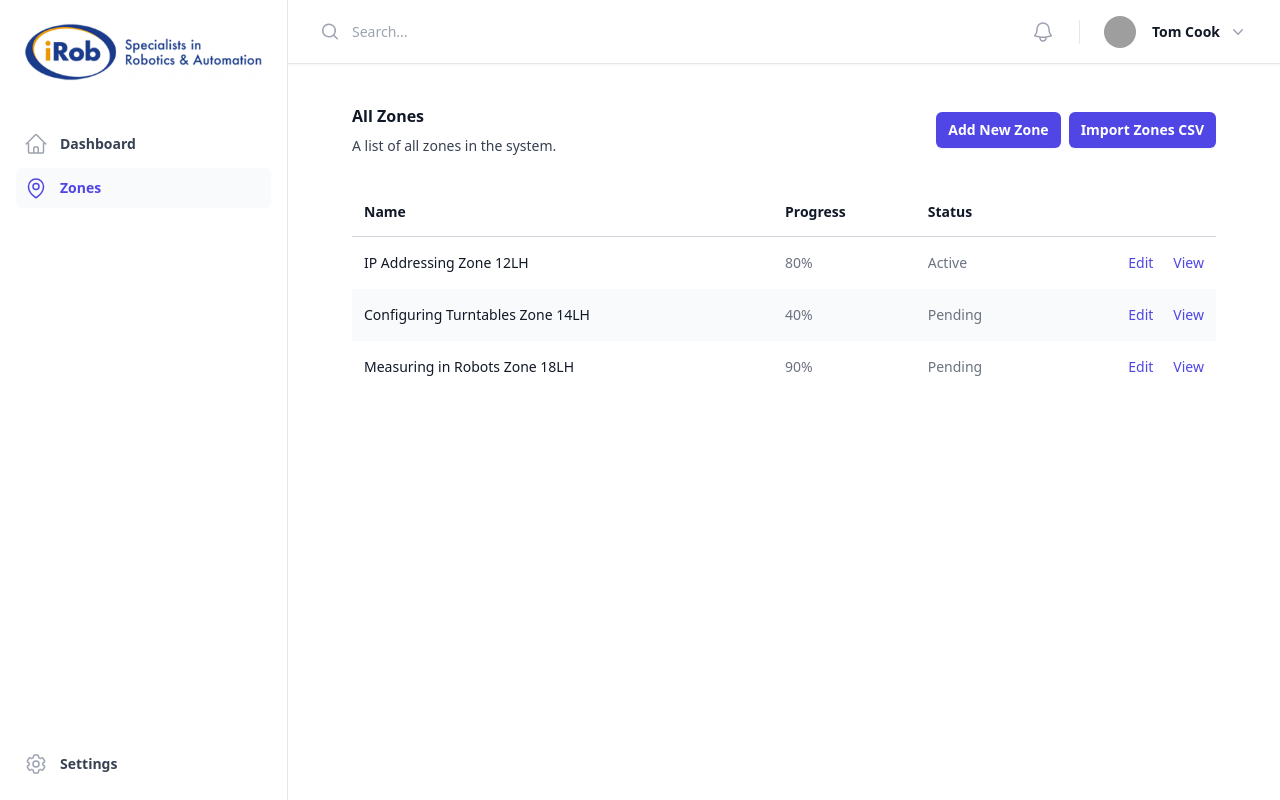
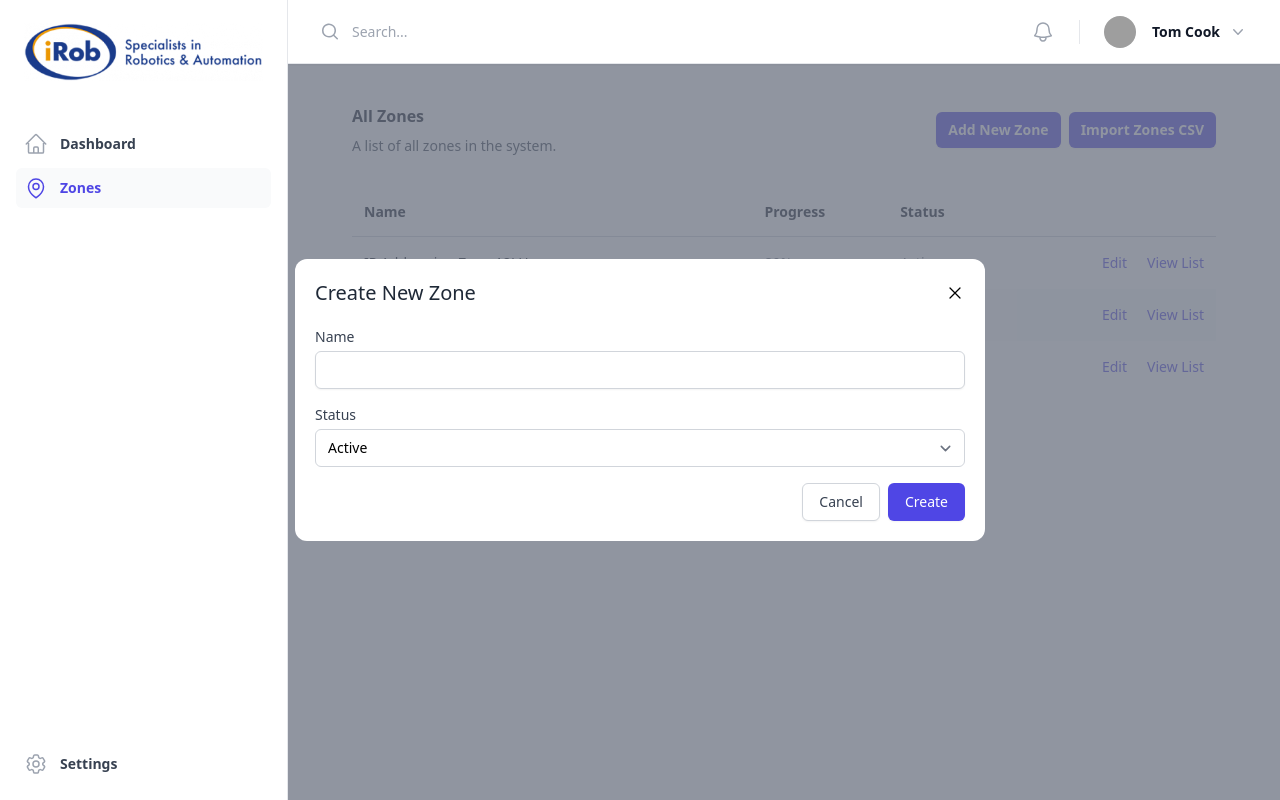
Before and after one commit to GaryHughesGithub/iRob_Project_Tracker, a React (Vite) app: page /admin/zones in a window 1280 px wide. Both pictures are taken after a click on the button "Add New Zone". Built offline with nearby package versions, Linux system fonts and the light colour scheme; grey boxes are pictures that could not be loaded.

Commit message:
Ability to edit zone

```diff
--- /dev/null
+++ b/src/components/Modal/Modal.jsx
@@ -0,0 +1,61 @@
+import React from 'react';
+import { Fragment } from 'react';
+import { Dialog, Transition } from '@headlessui/react';
+
+import { XMarkIcon } from '@heroicons/react/24/outline';
+
+
+export default function Modal(props) {
+  const { children, modalOpen, title } = props;
+
+  const handleModalClose = (e) => {
+    e.preventDefault();
+    props.handleModalClose();
+  };
+
+  return (
+    <Transition.Root show={modalOpen} as={Fragment}>
+      <Dialog as="div" className="relative z-10" onClose={handleModalClose}>
+        <Transition.Child
+          as={Fragment}
+          enter="ease-out duration-300"
+          enterFrom="opacity-0"
+          enterTo="opacity-100"
+          leave="ease-in duration-200"
+          leaveFrom="opacity-100"
+          leaveTo="opacity-0"
+        >
+          <div className="fixed inset-0 bg-gray-500 bg-opacity-75 transition-opacity" />
+        </Transition.Child>
+
+        <div className="fixed z-10 inset-0 overflow-y-auto">
+          <div className="flex items-center justify-center min-h-full p-4 sm:p-0">
+            <Transition.Child
+              as={Fragment}
+              enter="ease-out duration-300"
+              enterFrom="opacity-0 translate-y-4 sm:translate-y-0 sm:scale-95"
+              enterTo="opacity-100 translate-y-0 sm:scale-100"
+              leave="ease-in duration-200"
+              leaveFrom="opacity-100 translate-y-0 sm:scale-100"
+              leaveTo="opacity-0 translate-y-4 sm:translate-y-0 sm:scale-95"
+            >
+              <Dialog.Panel className="bg-white rounded-xl p-5 flex flex-col">
+                <header className="flex justify-between mb-5">
+                  <h2 className="text-gray-800 text-xl">{title}</h2>
+                  <button onClick={handleModalClose}>
+                    <XMarkIcon className="w-5 h-5 text-gray80" />
+                  </button>
+                </header>
+
+                <div className="flex-grow">
+                  {children}
+                </div>
+              </Dialog.Panel>
+            </Transition.Child>
+          </div>
+        </div>
+      </Dialog>
+    </Transition.Root>
+  );
+
+}
--- a/src/pages/admin/Zones.jsx
+++ b/src/pages/admin/Zones.jsx
@@ -1,16 +1,116 @@
-import React from 'react';
+import React, {useState} from 'react';
 import Layout from '../../components/Admin/Layout';
-import { Link } from 'react-router-dom'
+import { Link } from 'react-router-dom';
+import Modal from '../../components/Modal/Modal';
 
-const plcs = [
+const zones = [
   { name: 'IP Addressing Zone 12LH', progress: '80%', status: 'Active' },
-  { name: 'Configuring Turntables Zone 14LH', progress: '40%', status: 'Pending' },
+  {
+    name: 'Configuring Turntables Zone 14LH',
+    progress: '40%',
+    status: 'Pending',
+  },
   { name: 'Measuring in Robots Zone 18LH', progress: '90%', status: 'Pending' },
-]
+];
 
 export default function Zones() {
+  const [modalOpen, setModalOpen] = useState(false);
+  const [name, setName] = useState('');
+  const [status, setStatus] = useState('');
+  const [currentZone, setCurrentZone] = useState(null);
+
+  const handleOpenModal = (zone) => {
+    if (zone) {
+      setName(zone.name);
+      setStatus(zone.status);
+      setCurrentZone(zone);
+    } else {
+      setName('');
+      setStatus('');
+      setCurrentZone(null);
+    }
+    setModalOpen(true);
+  }
+
+  const handleClose = (e) => {
+    e.preventDefault();
+
+    setName('');
+    setStatus('');
+    setCurrentZone(null);
+    setModalOpen(false);
+  };
+
+  const handleSubmit = (e) => {
+    e.preventDefault();
+    if (currentzone) {
+      // handle update here
+    } else {
+      // handle create here
+    }
+    setModalOpen(false);
+  };
+
   return (
     <Layout>
+      <Modal
+        title="Create New Zone"
+        modalOpen={modalOpen}
+        handleModalClose={() => setModalOpen(false)}>
+
+        <div className="w-[400px] sm:w-[650px]">
+          <form onSubmit={handleSubmit}>
+            <div className="mb-4">
+              <label
+                htmlFor="name"
+                className="block text-sm font-medium text-gray-700">
+                Name
+              </label>
+              <input
+                type="text"
+                name="name"
+                id="name"
+                value={name}
+                onChange={(e) => setName(e.target.value)}
+                className="mt-1 focus:ring-indigo-500 focus:border-indigo-500 block w-full shadow-sm sm:text-sm border-gray-300 rounded-md"
+              />
+            </div>
+
+            <div className="mb-4">
+              <label
+                htmlFor="status"
+                className="block text-sm font-medium text-gray-700">
+                Status
+              </label>
+              <select
+                id="status"
+                name="status"
+                value={status}
+                onChange={(e) => setStatus(e.target.value)}
+                className="mt-1 block w-full pl-3 pr-10 py-2 text-base border-gray-300 focus:outline-none focus:ring-indigo-500 focus:border-indigo-500 sm:text-sm rounded-md">
+                <option>Active</option>
+                <option>Pending</option>
+                <option>Disabled</option>
+              </select>
+            </div>
+
+            <div className="flex justify-end">
+              <button
+                type="button"
+                onClick={handleClose}
+                className="mr-2 inline-flex justify-center px-4 py-2 text-sm font-medium text-gray-700 bg-white border border-gray-300 rounded-md shadow-sm hover:bg-gray-50 focus-visible:outline focus-visible:outline-2 focus-visible:outline-offset-2 focus-visible:outline-gray-700">
+                Cancel
+              </button>
+              <button
+                type="submit"
+                className="inline-flex justify-center px-4 py-2 text-sm font-medium text-white bg-indigo-600 border border-transparent rounded-md shadow-sm hover:bg-indigo-500 focus-visible:outline focus-visible:outline-2 focus-visible:outline-offset-2 focus-visible:outline-indigo-700">
+                Create
+              </button>
+            </div>
+          </form>
+        </div>
+      </Modal>
+
       <div className="px-4 sm:px-6 lg:px-8">
         <div className="sm:flex sm:items-center">
           <div className="sm:flex-auto">
@@ -24,6 +124,7 @@ export default function Zones() {
           <div className="mt-4 sm:ml-16 sm:mt-0 sm:flex-none flex space-x-2">
             <button
               type="button"
+              onClick={() => setModalOpen(true)}
               className="block rounded-md bg-indigo-600 px-3 py-2 text-center text-sm font-semibold text-white shadow-sm hover:bg-indigo-500 focus-visible:outline focus-visible:outline-2 focus-visible:outline-offset-2 focus-visible:outline-indigo-600">
               Add New Zone
             </button>
@@ -63,28 +164,28 @@ export default function Zones() {
                   </tr>
                 </thead>
                 <tbody className="bg-white">
-                  {plcs.map((plc) => (
-                    <tr key={plc.name} className="even:bg-gray-50">
+                  {zones.map((zone) => (
+                    <tr key={zone.name} className="even:bg-gray-50">
                       <td className="whitespace-nowrap py-4 pl-4 pr-3 text-sm font-medium text-gray-900 sm:pl-3">
-                        {plc.name}
+                        {zone.name}
                       </td>
                       <td className="whitespace-nowrap px-3 py-4 text-sm text-gray-500">
-                        {plc.progress}
+                        {zone.progress}
                       </td>
                       <td className="whitespace-nowrap px-3 py-4 text-sm text-gray-500">
-                        {plc.status}
+                        {zone.status}
                       </td>
                       <td className="relative whitespace-nowrap py-4 pl-3 pr-4 text-right text-sm font-medium sm:pr-3">
-                        <Link
-                          to="#"
+                        <button
+                          onClick={() => handleOpenModal(zone)}
                           className="text-indigo-600 hover:text-indigo-900">
-                          Edit<span className="sr-only">, {plc.name}</span>
-                        </Link>
+                          Edit<span className="sr-only">, {zone.name}</span>
+                        </button>
 
                         <Link
                           to="/admin/zone-tasks"
                           className="text-indigo-600 hover:text-indigo-900 ml-5">
-                          View<span className="sr-only">, {plc.name}</span>
+                          View List<span className="sr-only">, {zone.name}</span>
                         </Link>
                       </td>
                     </tr>
```
